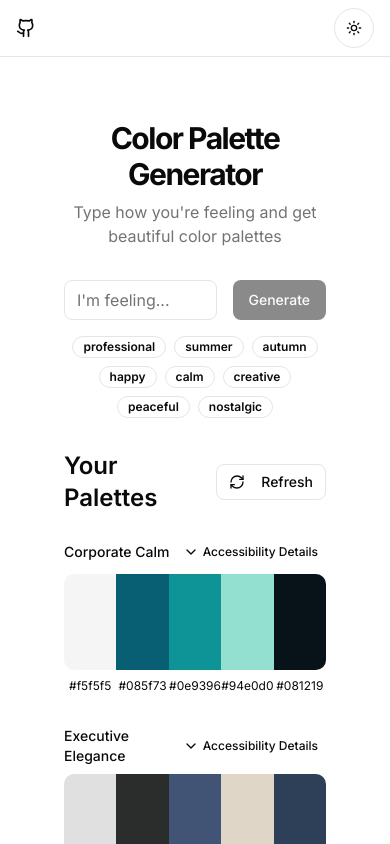
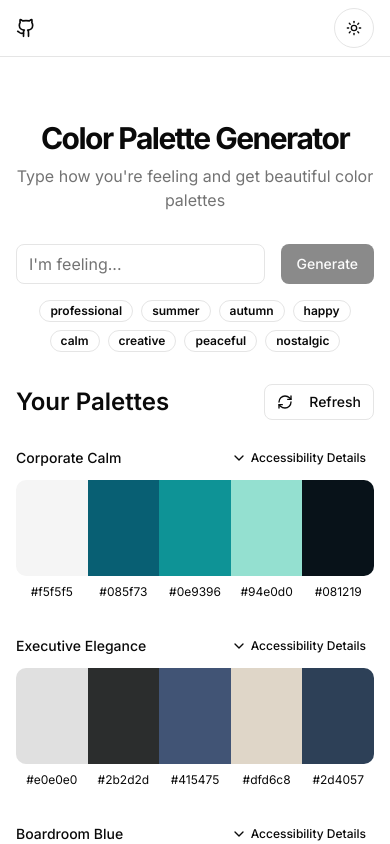
Before and after one commit to mattupham/ai-color-palette-generator, a Next.js app: page / in a window 390 px wide. Shown: the top 844 px of the page. Built offline with nearby package versions, Linux system fonts and the light colour scheme.

Commit message:
Update main padding in Home component: adjust padding values for improved layout responsiveness across different screen sizes.

```diff
--- a/app/page.tsx
+++ b/app/page.tsx
@@ -56,7 +56,7 @@ export default function Home() {
         </div>
       </header>
 
-      <main className="flex flex-col items-center p-16 md:p-24 mt-14">
+      <main className="flex flex-col items-center p-4 pt-16 md:p-12 lg:p-24 mt-14">
         <div className="w-full max-w-3xl space-y-8">
           <div className="text-center space-y-2">
             <h1 className="text-3xl font-bold tracking-tighter md:text-4xl lg:text-6xl">
```
